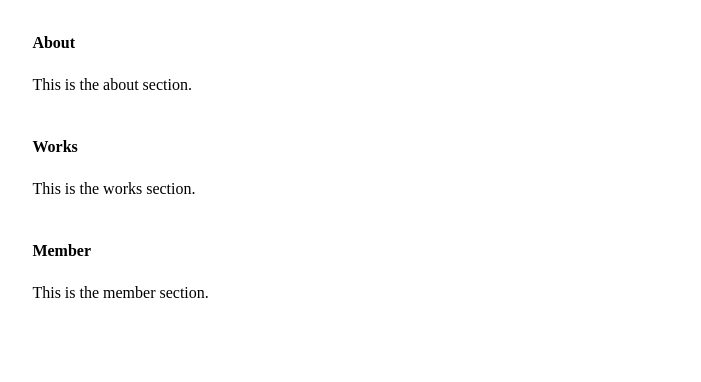
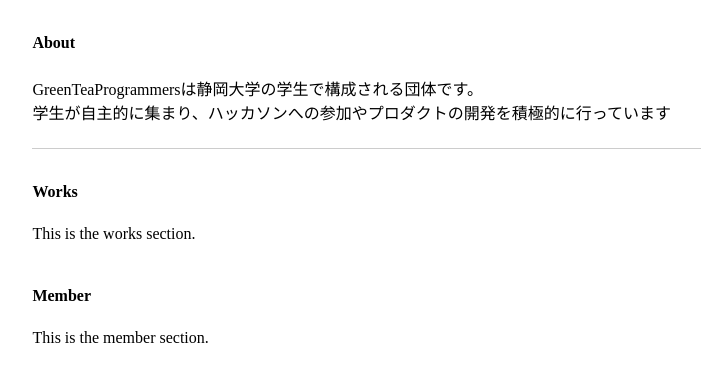
Before and after one commit to GreenTeaProgrammers/greenteaProgrammersPortfolio, a Next.js app: page /home in a window 1280 px wide. Shown: the top 382 px of the page, without its empty margins (102-803 px from the left). Built offline with nearby package versions, Linux system fonts and the light colour scheme.

Commit message:
feat: セクション間に区切り線を追加

```diff
--- a/src/components/atoms/sectionTitle.tsx
+++ b/src/components/atoms/sectionTitle.tsx
@@ -7,7 +7,7 @@
 
 const SectionTitle: React.FC<SectionTitleProps> = ({ title }) => {
     return (
-        <Text fontSize="2xl" fontWeight="bold">
+        <Text fontSize="3xl" fontWeight="bold">
             { title }
         </Text>
     );
--- /dev/null
+++ b/src/components/atoms/separator.tsx
@@ -0,0 +1,18 @@
+import React from 'react';
+
+const Separator: React.FC = () => {
+    const style = {
+        border: '0',
+        height: '1px',
+        background: '#ccc', // 薄いグレー色
+        margin: '1em 0 0 0'
+    };
+
+    return (
+        <>
+            <hr style={style} />
+        </>
+    );
+};
+
+export default Separator;
--- a/src/components/molecules/sectionContent.tsx
+++ b/src/components/molecules/sectionContent.tsx
@@ -7,7 +7,7 @@
 
 const SectionContent: React.FC<SectionContentProps> = ({ content, component }) => {
     return (
-        <div>
+        <div style={{ whiteSpace: 'pre-wrap' }}>
             { content }
             { component }
         </div>
--- a/src/components/organism/aboutSection.tsx
+++ b/src/components/organism/aboutSection.tsx
@@ -2,12 +2,17 @@
 import { VStack } from '@chakra-ui/react';
 import SectionTitle from '../atoms/sectionTitle';
 import SectionContent from '../molecules/sectionContent';
+import Separator from '../atoms/separator';
+
+const content = "GreenTeaProgrammersは静岡大学の学生で構成される団体です。\n" +
+                "学生が自主的に集まり、ハッカソンへの参加やプロダクトの開発を積極的に行っています";
 
 const AboutSection: React.FC = () => {
     return (
-        <VStack align="left" p={10} width="80%">
+        <VStack align="left" p={10} pb={0} width="80%">
             <SectionTitle title="About" />
-            <SectionContent content="This is the about section." />
+            <SectionContent content={ content } />
+            <Separator />
         </VStack>
     );
 };
```
